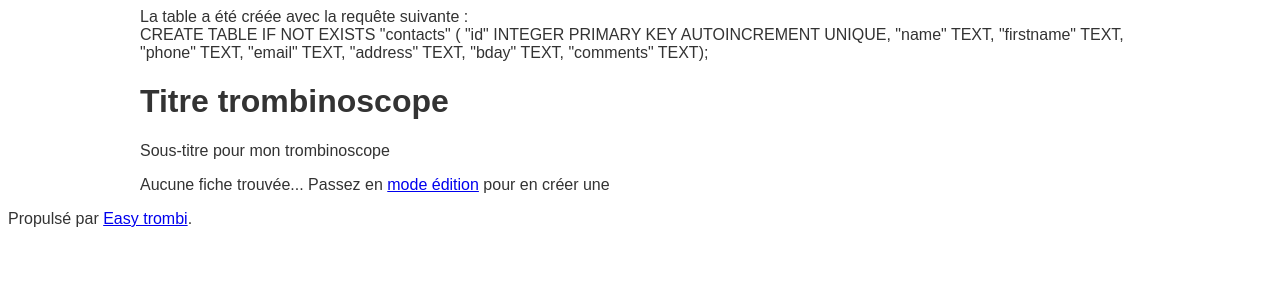
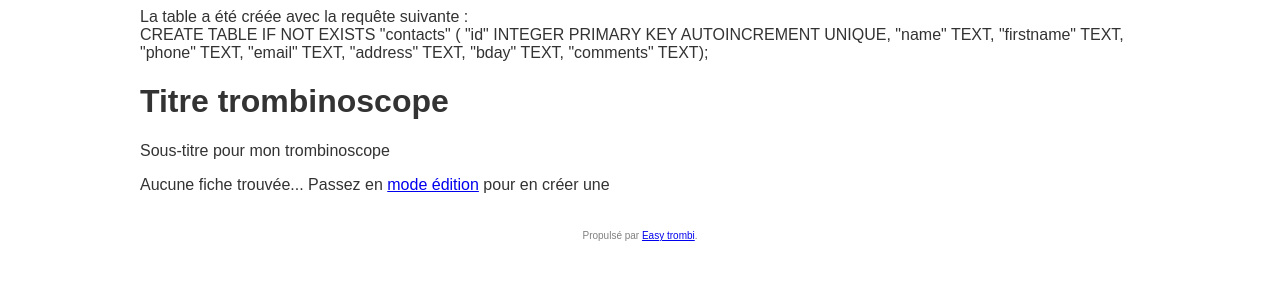
Before and after one commit to jcfrog/easy-trombi, a PHP site: page / in a window 1280 px wide. Shown: the top 300 px of the page. Run offline with PHP 8.4, Linux system fonts and the light colour scheme; data that the repository does not hold is empty.

Commit message:
footer css

```diff
--- a/styles.css
+++ b/styles.css
@@ -237,3 +237,12 @@ label {
 .tbi-bday::before {
     content: "🎂 ";
 }
+
+
+#github-footer {
+    clear:both;
+    padding-top : 20px;
+    font-size : 10px;
+    color : gray;
+    text-align: center;
+}
```
